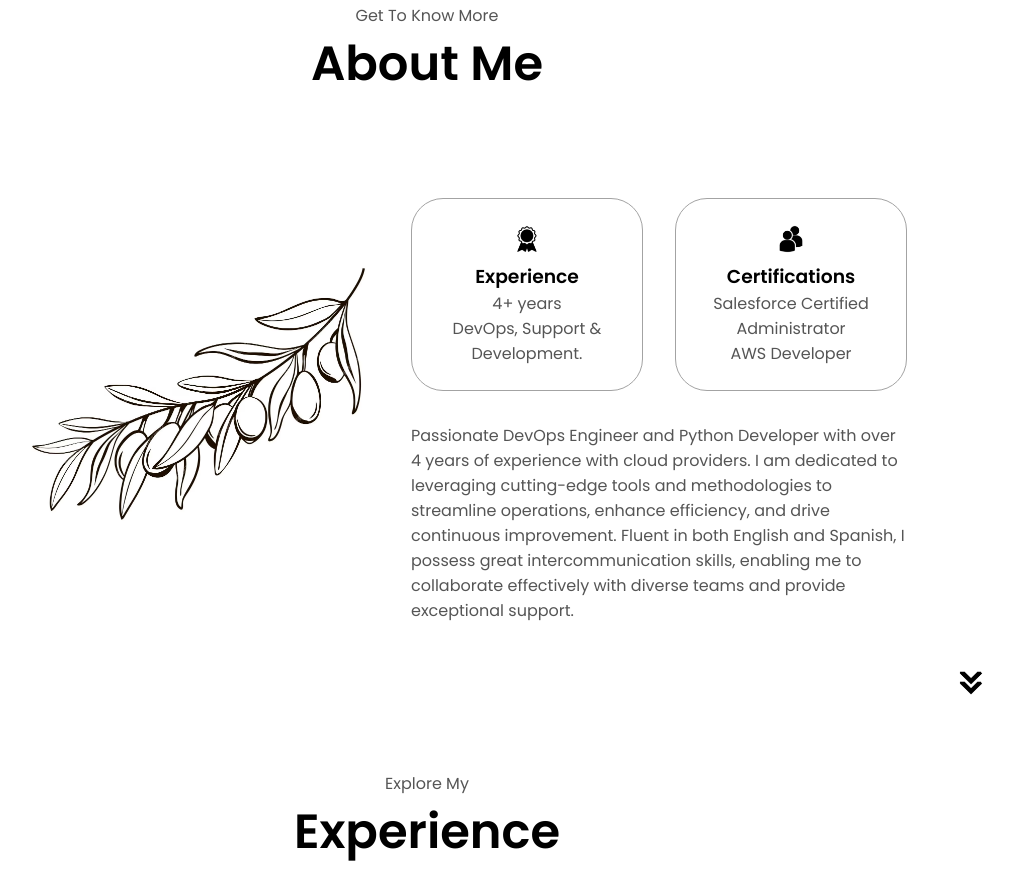
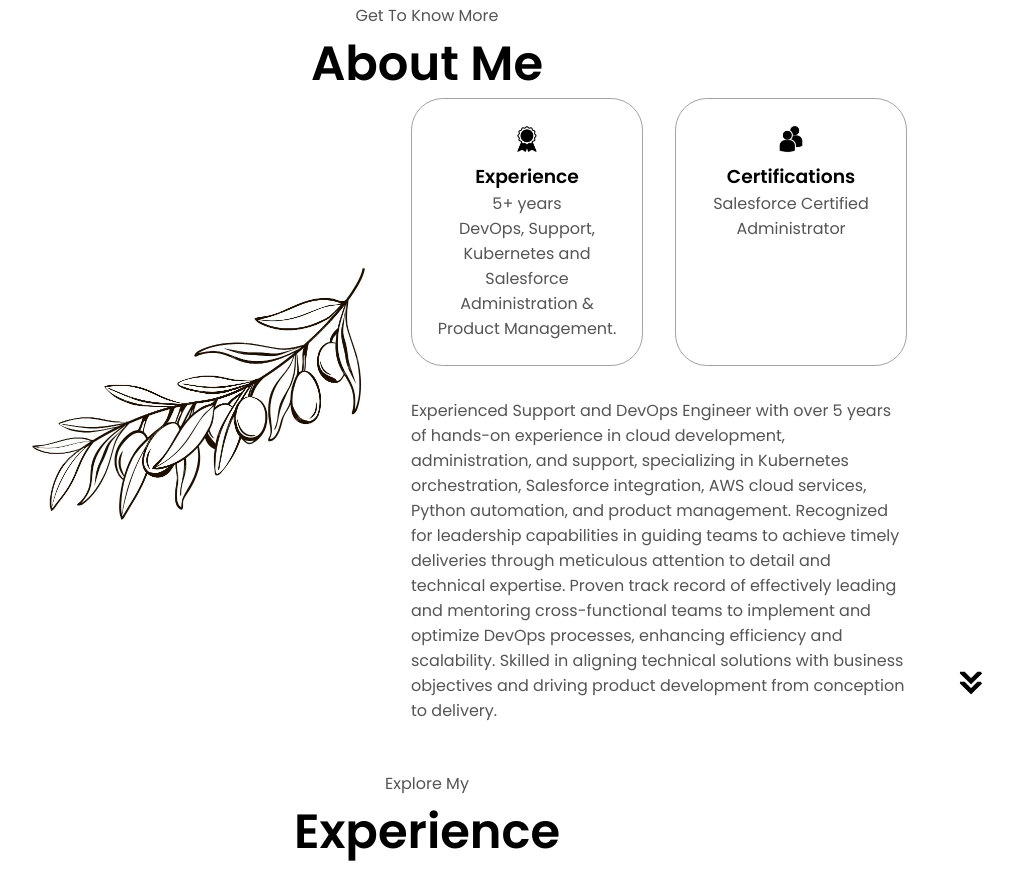
Before and after one commit to sarahluz/sarahdrms-portfolio, a plain HTML site: page index.html in a window 1280 px wide. Shown: the part 925-1796 px from the top of the page, without its empty margins (213-1226 px from the left). Drawn offline with Linux system fonts and the light colour scheme.

Commit message:
basic changes

```diff
--- a/index.html
+++ b/index.html
@@ -38,12 +38,12 @@
     </nav>
     <section id="profile">
       <div class="section__pic-container">
-        <img src="./assets/profile-pic.png" alt="John Doe profile picture" />
+        <img src="./assets/profile-pic.png" alt="Sarah del Rosario profile picture" />
       </div>
       <div class="section__text">
         <p class="section__text__p1">¡Hola! I'm</p>
         <h1 class="title">Sarah del Rosario</h1>
-        <p class="section__text__p2">Cloud DevOps & Developer</p>
+        <p class="section__text__p2">Cloud DevOps | Administrator | Product Manager</p>
         <div class="btn-container">
           <button
             class="btn btn-color-2"
@@ -91,7 +91,7 @@
                 class="icon"
               />
               <h3>Experience</h3>
-              <p>4+ years <br />DevOps, Support & Development.</p>
+              <p>5+ years <br />DevOps, Support, Kubernetes and Salesforce Administration & Product Management.</p>
             </div>
             <div class="details-container">
               <img
@@ -100,15 +100,15 @@
                 class="icon"
               />
               <h3>Certifications</h3>
-              <p>Salesforce Certified Administrator<br />AWS Developer</p>
+              <p>Salesforce Certified Administrator</p>
             </div>
           </div>
           <div class="text-container">
             <p>
-              Passionate DevOps Engineer and Python Developer with over 4 years of experience with cloud providers.
-              I am dedicated to leveraging cutting-edge tools and methodologies to streamline operations, enhance efficiency, and drive continuous improvement.
-              Fluent in both English and Spanish, I possess great intercommunication skills, enabling me to collaborate effectively with diverse teams and provide
-              exceptional support.
+              Experienced Support and DevOps Engineer with over 5 years of hands-on experience in cloud development, administration, and support, specializing in Kubernetes orchestration,
+              Salesforce integration, AWS cloud services, Python automation, and product management. Recognized for leadership capabilities in guiding teams to achieve timely deliveries
+              through meticulous attention to detail and technical expertise. Proven track record of effectively leading and mentoring cross-functional teams to implement and optimize DevOps processes,
+              enhancing efficiency and scalability. Skilled in aligning technical solutions with business objectives and driving product development from conception to delivery.
 
             </p>
           </div>
@@ -374,7 +374,7 @@
           </ul>
         </div>
       </nav>
-      <p>Copyright &#169; 2023 Sarah del Rosario. All Rights Reserved.</p>
+      <p>Copyright &#169; 2024 Sarah del Rosario. All Rights Reserved.</p>
     </footer>
     <script src="script.js"></script>
   </body>
```
